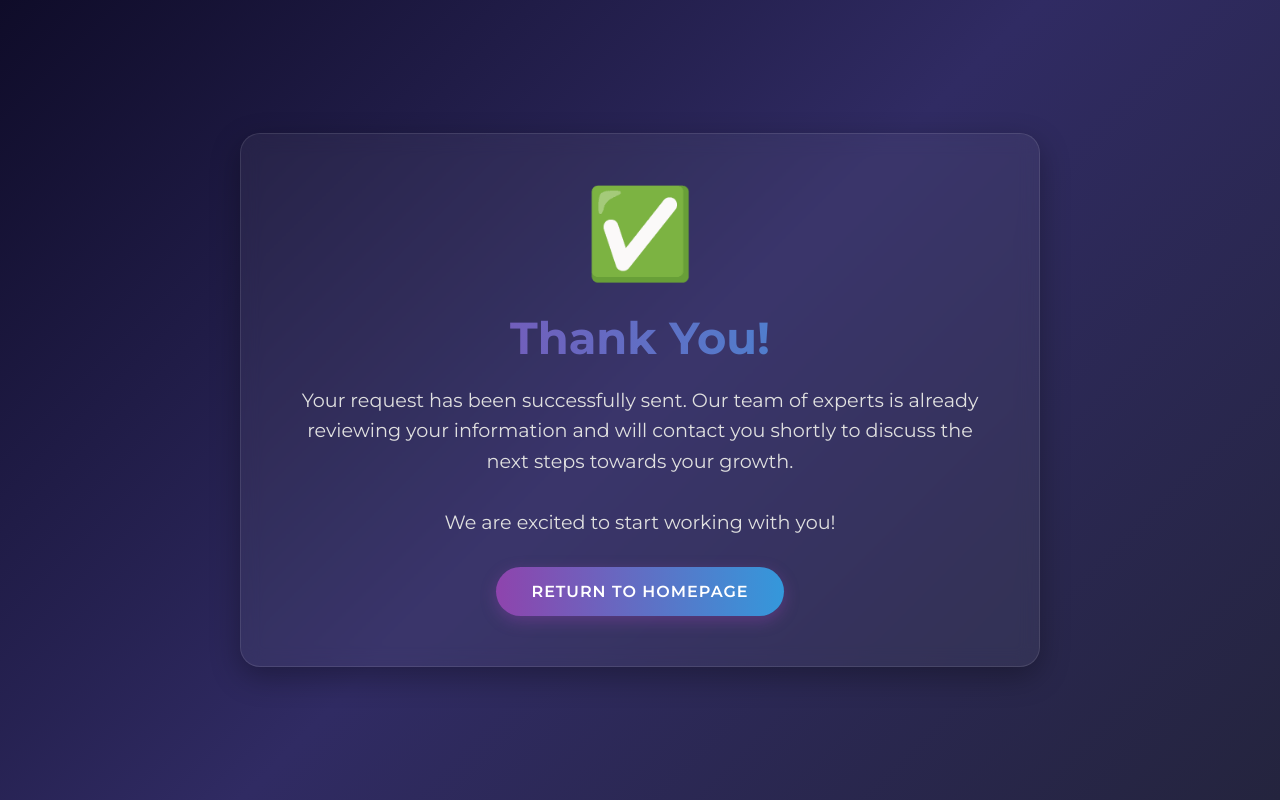
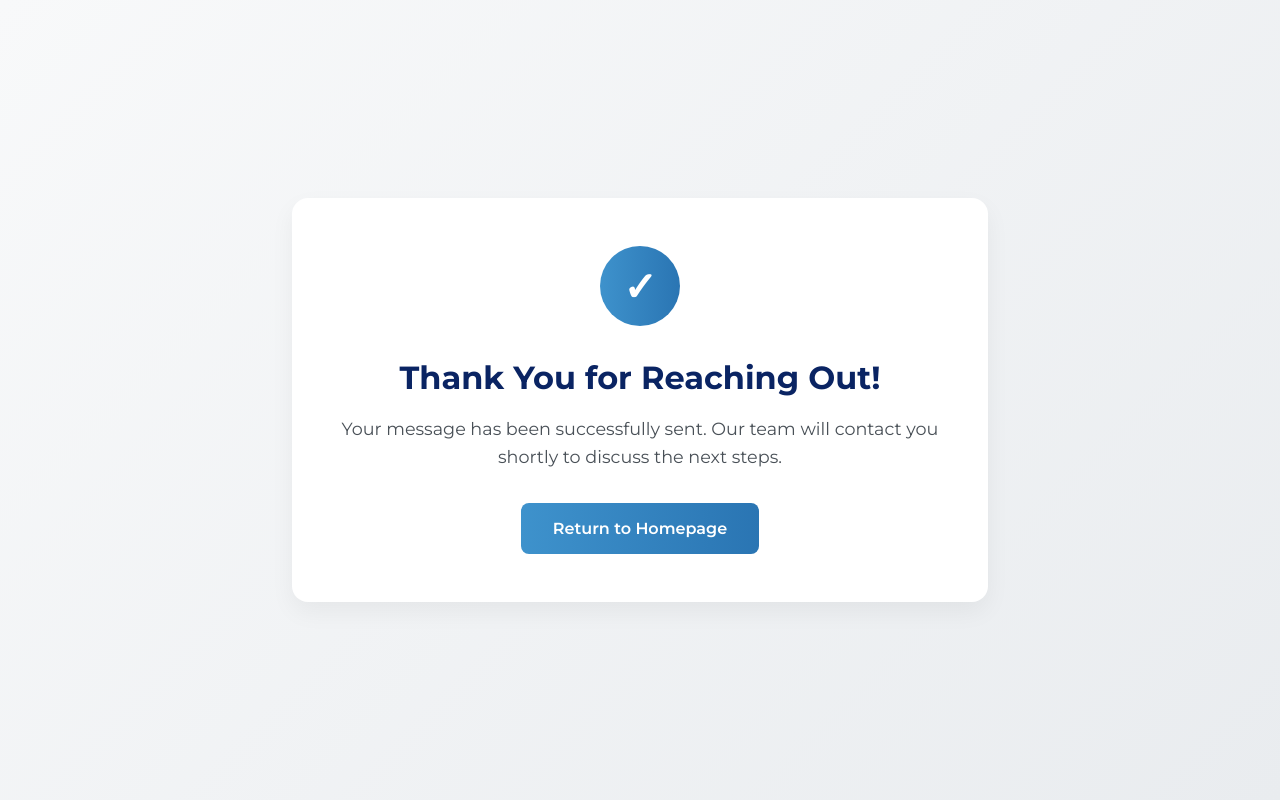
Before and after one commit to ngu2025/digitalEng-aioptimize, a plain HTML site: page thankyou.html in a window 1280 px wide. Drawn offline with Linux system fonts and the light colour scheme.

Commit message:
thankyou.html

```diff
--- a/thankyou.html
+++ b/thankyou.html
@@ -1,101 +1,82 @@
-
 <!DOCTYPE html>
 <html lang="en">
 <head>
     <meta charset="UTF-8">
     <meta name="viewport" content="width=device-width, initial-scale=1.0">
     <title>Thank You | Digital Solutions for Your Growth</title>
+    <link rel="preconnect" href="https://fonts.googleapis.com">
+    <link rel="preconnect" href="https://fonts.gstatic.com" crossorigin>
     <link href="https://fonts.googleapis.com/css2?family=Montserrat:wght@400;500;600;700&display=swap" rel="stylesheet">
     <style>
-        * {
+        body {
+            font-family: 'Montserrat', sans-serif;
             margin: 0;
             padding: 0;
-            box-sizing: border-box;
-            font-family: 'Montserrat', sans-serif;
-        }
-        body {
-            background: linear-gradient(135deg, #0f0c29, #302b63, #24243e);
-            color: #fff;
             min-height: 100vh;
             display: flex;
-            flex-direction: column;
+            justify-content: center;
+            align-items: center;
+            background: linear-gradient(135deg, #f8f9fa 0%, #e9ecef 100%);
+            color: #212529;
+        }
+        .thank-you-container {
+            text-align: center;
+            background: #ffffff;
+            padding: 3rem;
+            border-radius: 16px;
+            box-shadow: 0 10px 25px rgba(0, 0, 0, 0.05);
+            max-width: 600px;
+            width: 90%;
+        }
+        .checkmark-circle {
+            width: 80px;
+            height: 80px;
+            margin: 0 auto 2rem;
+            display: flex;
             align-items: center;
             justify-content: center;
-            text-align: center;
-            padding: 20px;
+            background: linear-gradient(to right, #3e92cc, #2a75b3);
+            border-radius: 50%;
         }
-        .container {
-            max-width: 800px;
-            background: rgba(255, 255, 255, 0.05);
-            backdrop-filter: blur(10px);
-            border-radius: 20px;
-            padding: 50px;
-            border: 1px solid rgba(255, 255, 255, 0.1);
-            box-shadow: 0 10px 30px rgba(0, 0, 0, 0.3);
+        .checkmark {
+            color: white;
+            font-weight: bold;
+            font-size: 2.5rem;
         }
         h1 {
-            font-size: 2.8rem;
-            margin-bottom: 20px;
-            background: linear-gradient(90deg, #8e44ad, #3498db);
-            -webkit-background-clip: text;
-            background-clip: text;
-            color: transparent;
             font-weight: 700;
+            margin-bottom: 1rem;
+            color: #0a2463;
         }
         p {
-            font-size: 1.2rem;
+            font-size: 1.1rem;
             line-height: 1.6;
-            margin-bottom: 30px;
-            color: #e0e0e0;
-        }
-        .icon {
-            font-size: 5rem;
-            margin-bottom: 30px;
-            animation: pulse 2s infinite;
-        }
-        @keyframes pulse {
-            0% { transform: scale(1); }
-            50% { transform: scale(1.1); }
-            100% { transform: scale(1); }
+            margin-bottom: 2rem;
+            color: #495057;
         }
         .btn {
             display: inline-block;
-            padding: 15px 35px;
-            background: linear-gradient(90deg, #8e44ad, #3498db);
+            padding: 1rem 2rem;
+            background: linear-gradient(to right, #3e92cc, #2a75b3);
             color: white;
             text-decoration: none;
-            border-radius: 50px;
+            border-radius: 8px;
             font-weight: 600;
-            text-transform: uppercase;
-            letter-spacing: 1px;
             transition: all 0.3s ease;
-            border: none;
-            cursor: pointer;
-            box-shadow: 0 5px 15px rgba(142, 68, 173, 0.4);
         }
         .btn:hover {
-            transform: translateY(-3px);
-            box-shadow: 0 8px 25px rgba(142, 68, 173, 0.6);
-        }
-        @media (max-width: 768px) {
-            .container {
-                padding: 30px 20px;
-            }
-            h1 {
-                font-size: 2rem;
-            }
-            p {
-                font-size: 1rem;
-            }
+            transform: translateY(-2px);
+            box-shadow: 0 5px 15px rgba(62, 146, 204, 0.4);
         }
     </style>
 </head>
 <body>
-    <div class="container">
-        <div class="icon">✅</div>
-        <h1>Thank You!</h1>
-        <p>Your request has been successfully sent. Our team of experts is already reviewing your information and will contact you shortly to discuss the next steps towards your growth.</p>
-        <p>We are excited to start working with you!</p>
+    <div class="thank-you-container">
+        <div class="checkmark-circle">
+            <div class="checkmark">✓</div>
+        </div>
+        <h1>Thank You for Reaching Out!</h1>
+        <p>Your message has been successfully sent. Our team will contact you shortly to discuss the next steps.</p>
         <a href="https://ngu2025.github.io/digitaleng-site/" class="btn">Return to Homepage</a>
     </div>
 </body>
```
